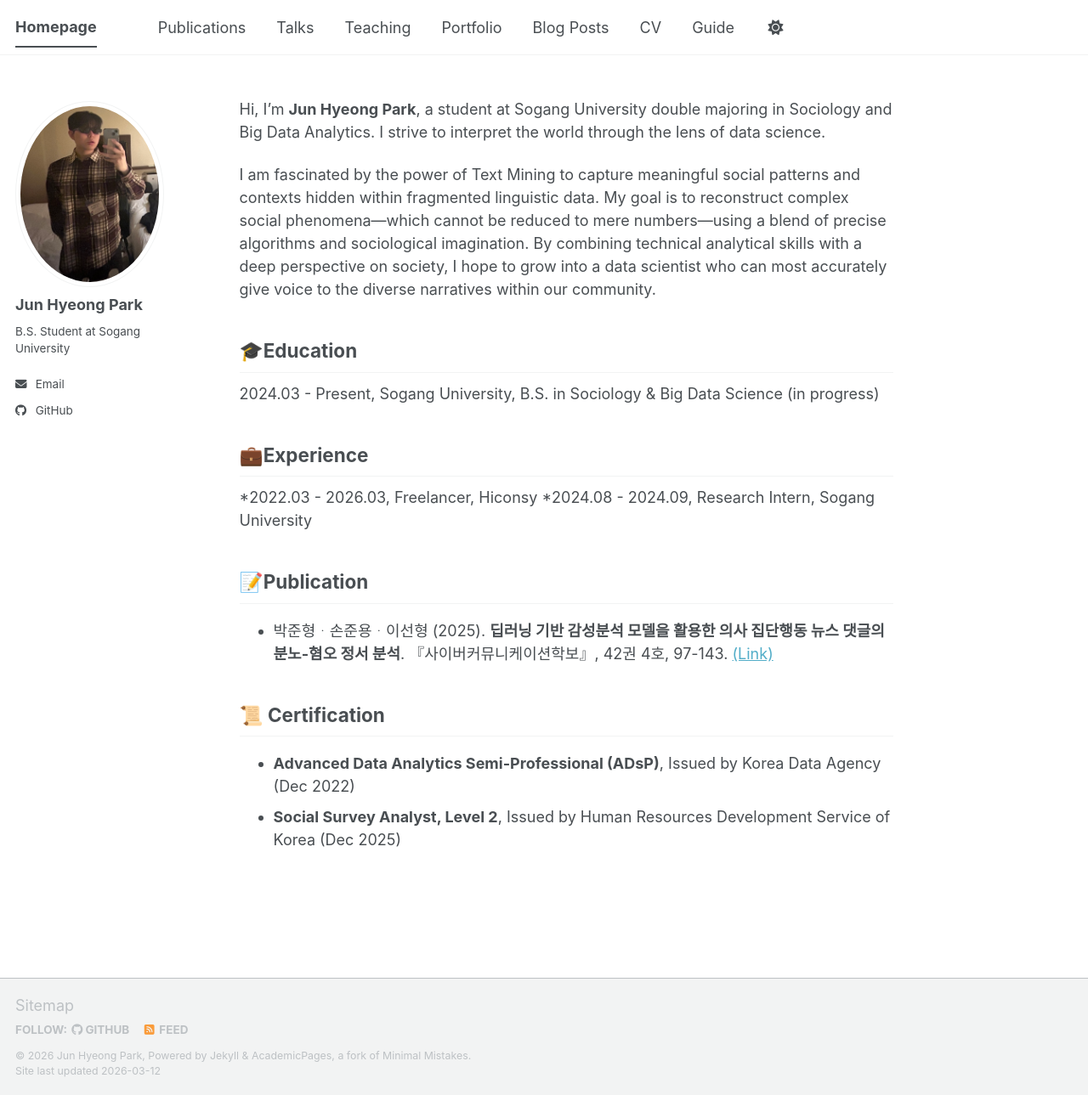
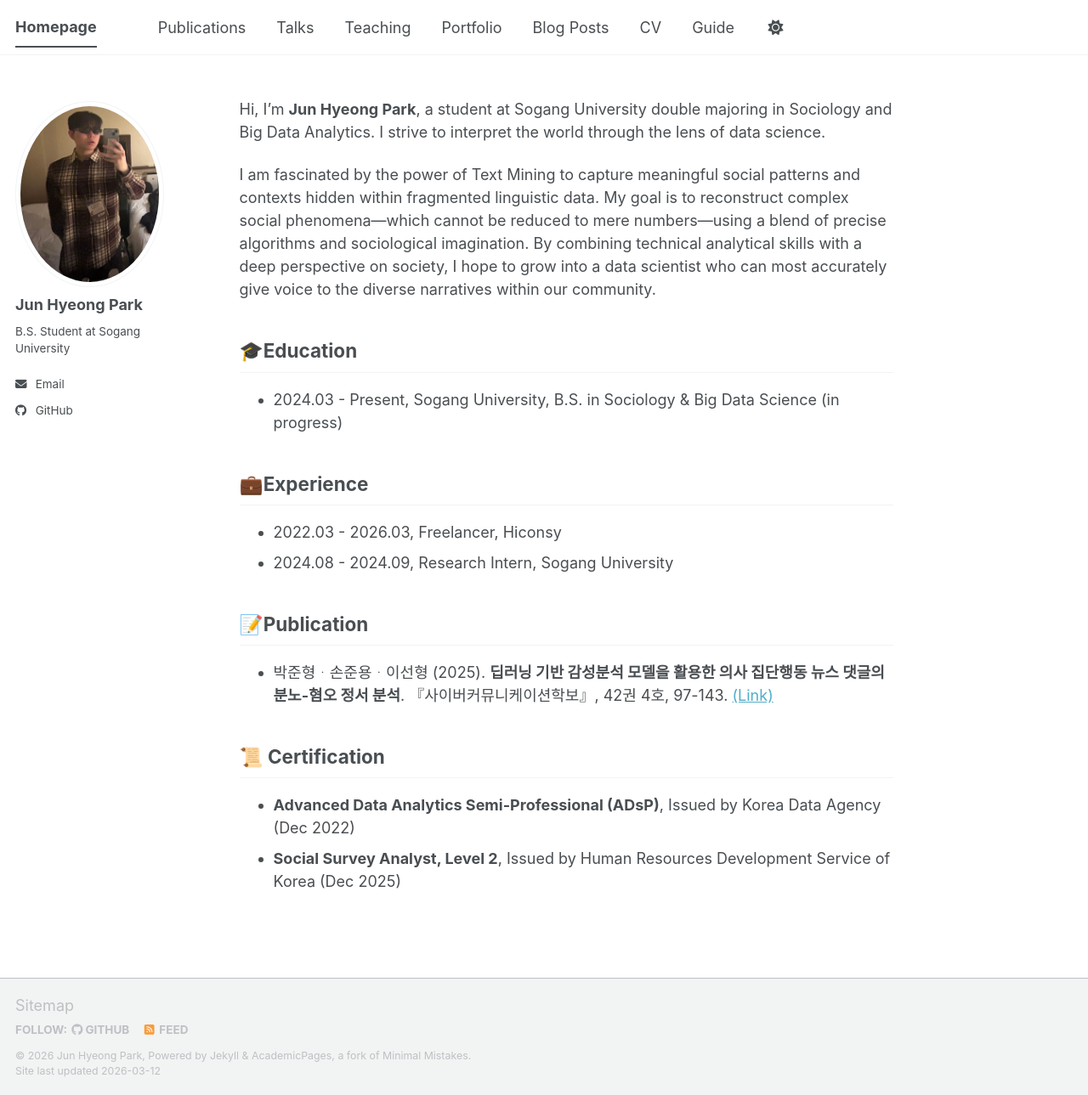
Before and after one commit to Junbrobro/Junbrobro.github.io, a Jekyll site: the page built from _pages/about.md, in a window 1280 px wide and 1289 px high. Shown: the whole window at 85% size. Built offline with Jekyll 4.4.1, drawn with Linux system fonts in a browser that asks for light colours; a script bundle is joined from its source files by our own code; library files that are not in the unit come from our copies.

```diff
--- a/_pages/about.md
+++ b/_pages/about.md
@@ -14,12 +14,12 @@ I am fascinated by the power of Text Mining to capture meaningful social pattern
 
 🎓Education
 ------
-2024.03 - Present, Sogang University, B.S. in Sociology & Big Data Science (in progress)
+* 2024.03 - Present, Sogang University, B.S. in Sociology & Big Data Science (in progress)
 
 💼Experience
 ------
-*2022.03 - 2026.03, Freelancer, Hiconsy
-*2024.08 - 2024.09, Research Intern, Sogang University
+* 2022.03 - 2026.03, Freelancer, Hiconsy
+* 2024.08 - 2024.09, Research Intern, Sogang University
 
 📝Publication
 ------
```
